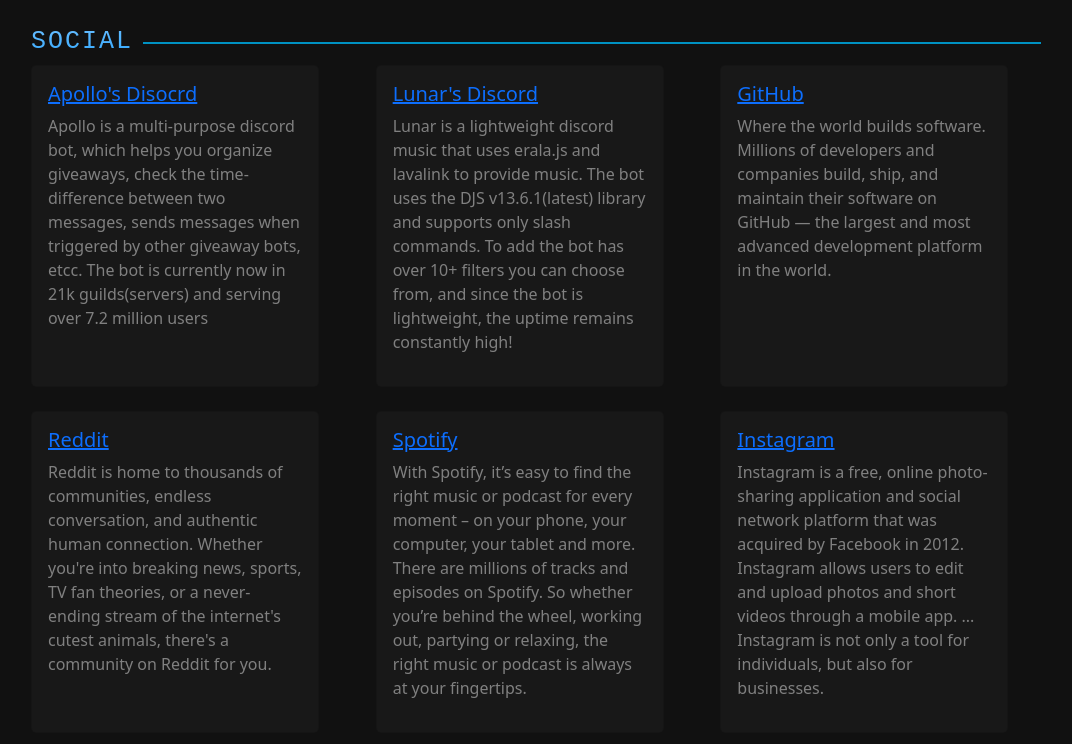
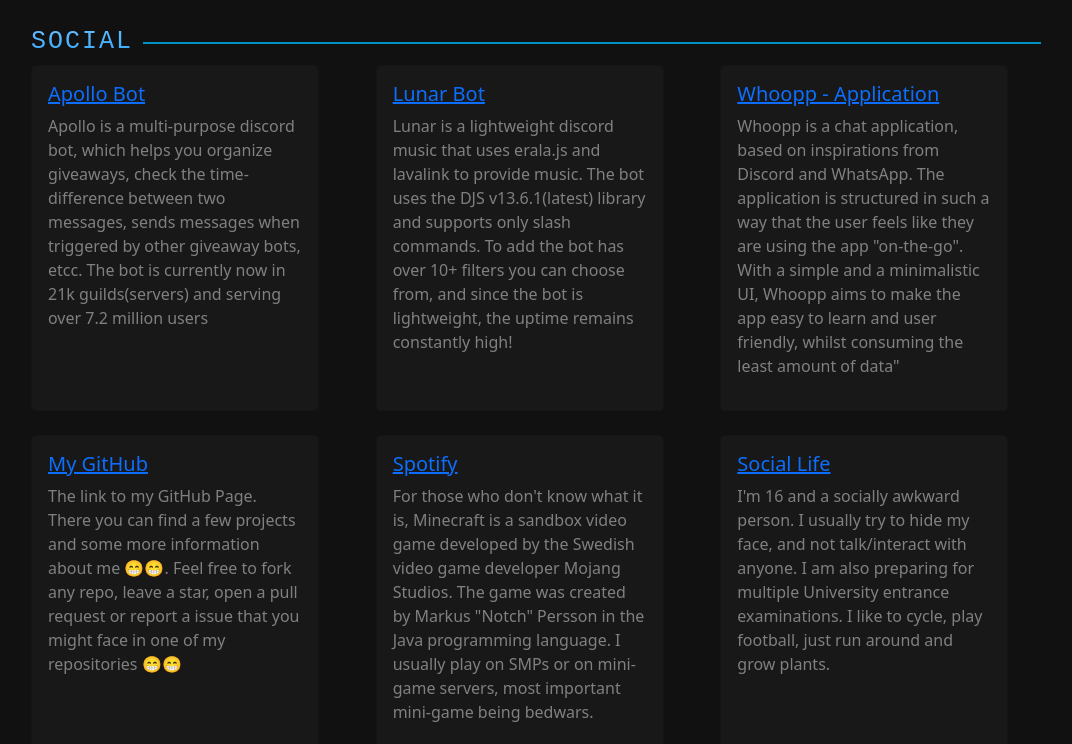
Before and after one commit to ranjithh-github/cherrywaffle.github.io, a plain HTML site: page index.html in a window 1280 px wide. Shown: the part 296-1040 px from the top of the page, without its empty margins (104-1176 px from the left). Drawn offline with nearby package versions, Linux system fonts and the light colour scheme; a web font is replaced by a local one.

Commit message:
Update index.html

```diff
--- a/index.html
+++ b/index.html
@@ -1,17 +1,17 @@
 <!DOCTYPE html>
 
 <head>
-    <title>ACGaming#1508</title>
+    <title>CherryWaffle#9731</title>
     <meta charset="utf-8">
     <meta name="viewport" content="width=device-width, initial-scale=1">
-    <meta content="About ACGaming" property="og:title" />
-    <meta content="ACGaming's portfolio - Full-stack Developer, Discord Server Moderator" property="og:description" />
-    <meta content="https://cdn.discordapp.com/attachments/909110181533716530/918571474808344626/acgaming.gif" property="og:image" />
+    <meta content="About CherryWaffle" property="og:title" />
+    <meta content="Cherry's portfolio - Developer, Gamer and pro Procrastinator" property="og:description" />
+    <meta content="https://cdn.discordapp.com/avatars/793002654359224331/a_08eefa8babdaa0c538f175e9a51d041e.gif?size=1024" property="og:image" />
     <meta content="#000000" data-react-helmet="true" name="theme-color" />
     <link href="https://cdn.jsdelivr.net/npm/bootstrap@5.1.3/dist/css/bootstrap.min.css" rel="stylesheet"
         integrity="sha384-1BmE4kWBq78iYhFldvKuhfTAU6auU8tT94WrHftjDbrCEXSU1oBoqyl2QvZ6jIW3" crossorigin="anonymous">
     <link rel="stylesheet" href="./style.css">
-    <link rel="icon" href="https://cdn.discordapp.com/attachments/909110181533716530/918571474808344626/acgaming.gif">
+    <link rel="icon" href="https://cdn.discordapp.com/avatars/793002654359224331/a_08eefa8babdaa0c538f175e9a51d041e.gif?size=1024">
     <script src="https://kit.fontawesome.com/1c3b2e895a.js" crossorigin="anonymous"></script>
     <link rel="stylesheet" href="https://unpkg.com/tippy.js@6/animations/scale.css" />
     <link rel="stylesheet" href="https://unpkg.com/tippy.js@6/animations/scale.css" />
@@ -61,7 +61,7 @@
                 <div class="col">
                     <div class="card mb-3 h-100" style="max-width: 18rem;">
                         <div class="card-body">
-                            <h5 class="card-title"><a href="https://discord.gg/g56m823xRD">Apollo's Disocrd</a></h5>
+                            <h5 class="card-title"><a href="https://discord.gg/g56m823xRD">Apollo Bot</a></h5>
                             <p class="card-text">Apollo is a multi-purpose discord bot, which helps you organize giveaways, check the time-difference between two messages, sends messages when triggered by other giveaway bots, etcc. The bot is currently now in 21k guilds(servers) and serving over 7.2 million users</p>
                         </div>
                     </div>
@@ -70,7 +70,7 @@
                 <div class="col">
                     <div class="card mb-3 h-100" style="max-width: 18rem;">
                         <div class="card-body">
-                            <h5 class="card-title"><a href="https://discord.com">Lunar's Discord</a></h5>
+                            <h5 class="card-title"><a href="https://discord.com">Lunar Bot</a></h5>
                             <p class="card-text">Lunar is a lightweight discord music that uses erala.js and lavalink to provide music. The bot uses the DJS v13.6.1(latest) library and supports only slash commands. To add the bot has over 10+ filters you can choose from, and since the bot is lightweight, the uptime remains constantly high!</p>
                         </div>
                     </div>
@@ -79,8 +79,8 @@
                 <div class="col">
                     <div class="card mb-3 h-100" style="max-width: 18rem;">
                         <div class="card-body">
-                            <h5 class="card-title"><a href="https://github.com/ACGaming1508">GitHub</a></h5>
-                            <p class="card-text">Where the world builds software. Millions of developers and companies build, ship, and maintain their software on GitHub — the largest and most advanced development platform in the world.</p>
+                            <h5 class="card-title"><a href="https://discord.gg/N7yPWNsnUw">Whoopp - Application</a></h5>
+                            <p class="card-text">Whoopp is a chat application, based on inspirations from Discord and WhatsApp. The application is structured in such a way that the user feels like they are using the app "on-the-go". With a simple and a minimalistic UI, Whoopp aims to make the app easy to learn and user friendly, whilst consuming the least amount of data"</p>
                         </div>
                     </div>
                 </div>
@@ -88,8 +88,8 @@
                 <div class="col">
                     <div class="card mb-3 h-100" style="max-width: 18rem;">
                         <div class="card-body">
-                            <h5 class="card-title"><a href="https://www.reddit.com/user/ACGaming1508">Reddit</a></h5>
-                            <p class="card-text">Reddit is home to thousands of communities, endless conversation, and authentic human connection. Whether you're into breaking news, sports, TV fan theories, or a never-ending stream of the internet's cutest animals, there's a community on Reddit for you.</p>
+                            <h5 class="card-title"><a href="https://github.com/CherryWaffle">My GitHub</a></h5>
+                            <p class="card-text">The link to my GitHub Page. There you can find a few projects and some more information about me 😁😁. Feel free to fork any repo, leave a star, open a pull request or report a issue that you might face in one of my repositories 😁😁</p>
                         </div>
                     </div>
                 </div>
@@ -97,8 +97,8 @@
                 <div class="col">
                     <div class="card mb-3 h-100" style="max-width: 18rem;">
                         <div class="card-body">
-                            <h5 class="card-title"><a href="https://open.spotify.com/user/31ps3in23ef35ggllmdwfd5cr2km">Spotify</a></h5>
-                            <p class="card-text">With Spotify, it’s easy to find the right music or podcast for every moment – on your phone, your computer, your tablet and more. There are millions of tracks and episodes on Spotify. So whether you’re behind the wheel, working out, partying or relaxing, the right music or podcast is always at your fingertips.</p>
+                            <h5 class="card-title"><a href="Minecraft">Spotify</a></h5>
+                            <p class="card-text">For those who don't know what it is, Minecraft is a sandbox video game developed by the Swedish video game developer Mojang Studios. The game was created by Markus "Notch" Persson in the Java programming language. I usually play on SMPs or on mini-game servers, most important mini-game being bedwars.</p>
                         </div>
                     </div>
                 </div>
@@ -106,8 +106,8 @@
                 <div class="col">
                     <div class="card mb-3 h-100" style="max-width: 18rem;">
                         <div class="card-body">
-                            <h5 class="card-title"><a href="https://www.instagram.com/acgaming58/">Instagram</a></h5>
-                            <p class="card-text">Instagram is a free, online photo-sharing application and social network platform that was acquired by Facebook in 2012. Instagram allows users to edit and upload photos and short videos through a mobile app. ... Instagram is not only a tool for individuals, but also for businesses.</p>
+                            <h5 class="card-title"><a href="https://www.instagram.com/acgaming58/">Social Life</a></h5>
+                            <p class="card-text">I'm 16 and a socially awkward person. I usually try to hide my face, and not talk/interact with anyone. I am also preparing for multiple University entrance examinations. I like to cycle, play football, just run around and grow plants.</p>
                         </div>
                     </div>
                 </div>
```
